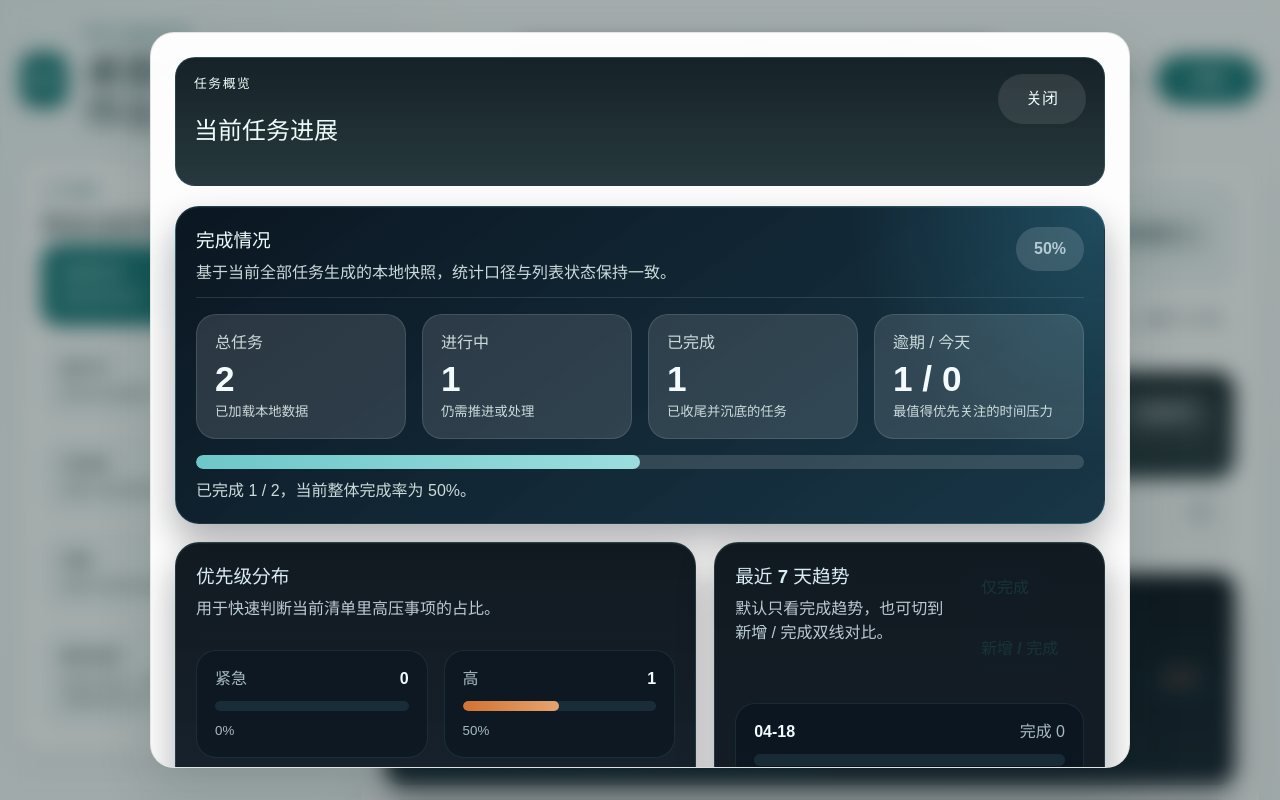
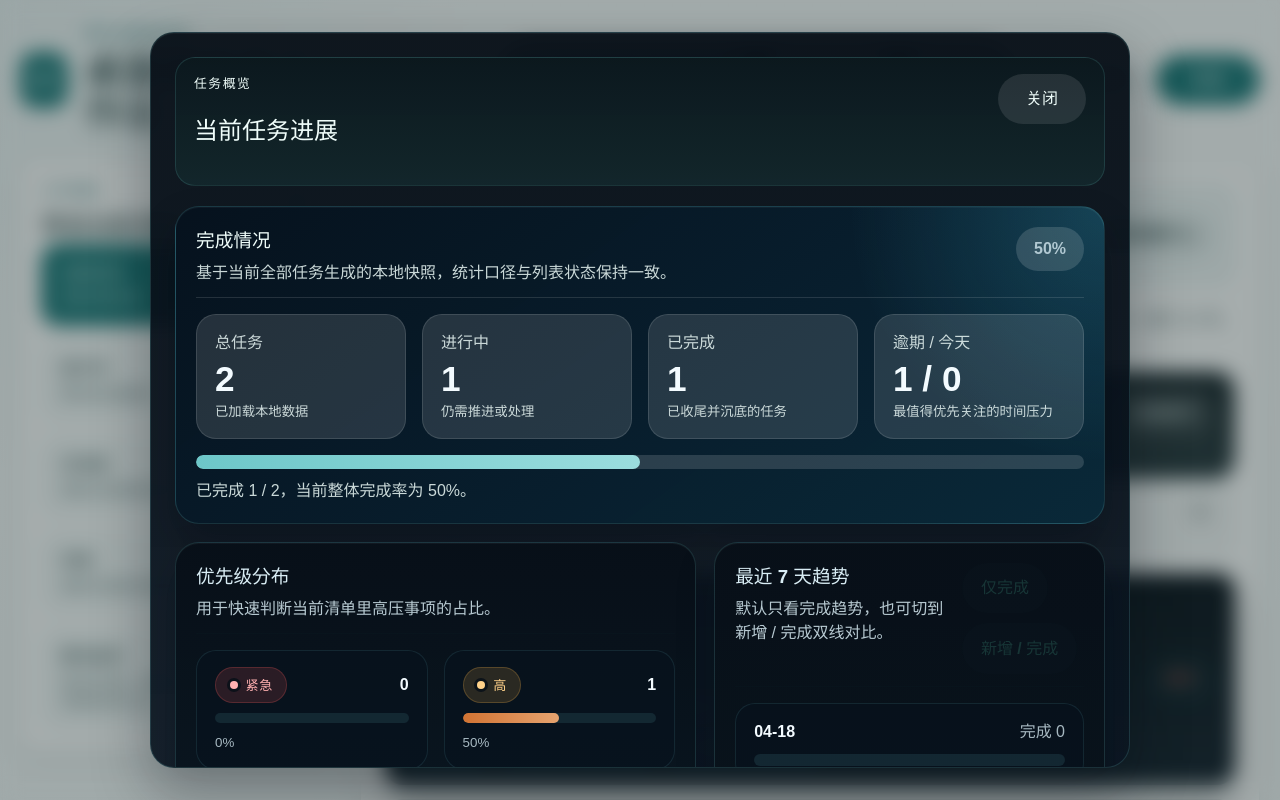
Before and after one commit to lblgb/qingdan-desktop, a React (Vite) app: page / in a window 1280 px wide. Both pictures are taken after a click on the button "任务概览". Shown: the top 800 px of the page. Built offline with nearby package versions, Linux system fonts and the light colour scheme.

Commit message:
fix: complete console visual unification

```diff
--- a/src/components/TaskOverview.tsx
+++ b/src/components/TaskOverview.tsx
@@ -141,7 +141,7 @@ export function TaskOverview() {
                     return (
                       <article key={priority} className="overview-priority-item">
                         <div className="overview-priority-header">
-                          <span className={`priority-badge ${priority}`}>{TASK_PRIORITY_META[priority].label}</span>
+                          <span className={`task-console-chip is-priority is-${priority}`}>{TASK_PRIORITY_META[priority].label}</span>
                           <strong>{item.count}</strong>
                         </div>
                         <div className="overview-priority-track" aria-hidden="true">
--- a/src/index.css
+++ b/src/index.css
@@ -789,9 +789,35 @@ textarea {
   gap: 20px;
   padding: 24px;
   border-radius: 24px;
-  background: rgba(255, 255, 255, 0.98);
-  border: 1px solid rgba(18, 52, 47, 0.12);
-  box-shadow: 0 24px 56px rgba(10, 30, 28, 0.14);
+  background:
+    linear-gradient(180deg, rgba(8, 16, 24, 0.96), rgba(12, 24, 36, 0.94));
+  border: 1px solid rgba(109, 199, 201, 0.18);
+  box-shadow:
+    inset 0 1px 0 rgba(255, 255, 255, 0.04),
+    0 24px 56px rgba(4, 10, 18, 0.34);
+  color: #d9edf5;
+}
+
+.task-modal label,
+.task-modal span,
+.task-modal p,
+.task-modal dt,
+.task-modal dd {
+  color: inherit;
+}
+
+.task-modal input,
+.task-modal textarea,
+.task-modal select {
+  background: rgba(12, 31, 45, 0.9);
+  border-color: rgba(109, 199, 201, 0.18);
+  color: #f3fbff;
+  box-shadow: inset 0 1px 0 rgba(255, 255, 255, 0.04);
+}
+
+.task-modal input::placeholder,
+.task-modal textarea::placeholder {
+  color: rgba(217, 237, 245, 0.48);
 }
 
 .overview-modal {
```
Also changed, not shown: 1 other file (tests, documents, lock files or other folders).
